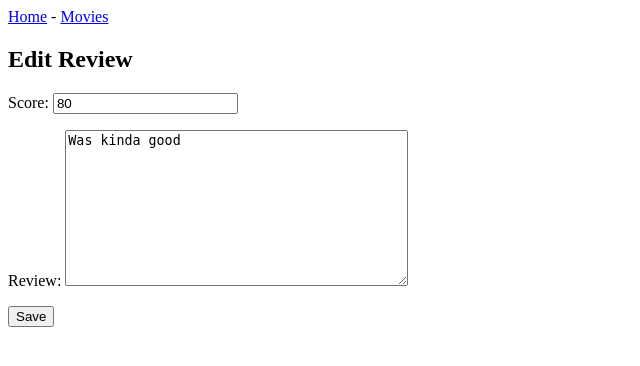
After one commit to GuillaumeLeBerreBIT/HappyCherry, a Django app: page /movies/4/edit_review in a window 1280 px wide. The commit adds this page. Shown: the top 366 px of the page, without its empty margins (0-640 px from the left). Run offline with Django 5.2, Linux system fonts and the light colour scheme; data comes from the database, SQL or seed files in the repository; both versions use the stored data as it was after the commit.

```diff
--- /dev/null
+++ b/happy_cherries/templates/happy_cherries/edit_review.html
@@ -0,0 +1,13 @@
+{% extends "happy_cherries/base.html" %}
+
+{% block content %}
+
+<h2>Edit Review</h2>
+
+<form action="{% url 'happy_cherries:edit_review' review.id %}" method="post">
+    {% csrf_token %}
+    {{ form.as_p}}
+    <button name="submit">Save</button>
+</form>
+
+{% endblock content %}
--- a/happy_cherries/templates/happy_cherries/movie.html
+++ b/happy_cherries/templates/happy_cherries/movie.html
@@ -37,7 +37,7 @@
 
     <ul>
         {% for review in reviews %}
-            <li>{{review.score}} % - {{review.review}}</li>
+            <li>{{review.score}} % - {{review.review}} - <a href="{% url 'happy_cherries:edit_review' review.id %}">Edit</a></li>
         {% empty %}
             <li>No review left</li>
         {% endfor %}
--- a/happy_cherries/urls.py
+++ b/happy_cherries/urls.py
@@ -14,6 +14,8 @@ urlpatterns = [
     path('movies/<int:movie_id>/', views.movie, name='movie'),
     # Detail page for a single movie
     path('movies/<int:movie_id>/add_review', views.add_review, name='add_review'),
+    # Edit a review given to a Movie
+    path('movies/<int:review_id>/edit_review', views.edit_review, name='edit_review'),
     # Add a movie to the page.
     path('movies/add_movie_manual/', views.add_movie_manual, name='add_movie_manual'),
     # Add a movie to the page.
--- a/happy_cherries/views.py
+++ b/happy_cherries/views.py
@@ -230,3 +230,22 @@ def add_review(request, movie_id):
 
     context = {'form': form, 'movie': movie}
     return render(request, 'happy_cherries/add_review.html', context)
+
+def edit_review(request, review_id):
+    """Want the user to be able to edit the score or review."""
+    review = Review.objects.get(id=review_id)
+    movie = review.movie
+
+    if request.method != 'POST':
+
+        form = ReviewForm(instance=review)
+    else:
+
+        form = ReviewForm(instance=review, data=request.POST)
+
+        if form.is_valid():
+            form.save()
+            return redirect('happy_cherries:movie', movie_id=movie.id)
+
+    context = {'form': form, 'movie': movie, 'review': review}
+    return render(request, 'happy_cherries/edit_review.html', context)
```
Also changed, not shown: db.sqlite3.
